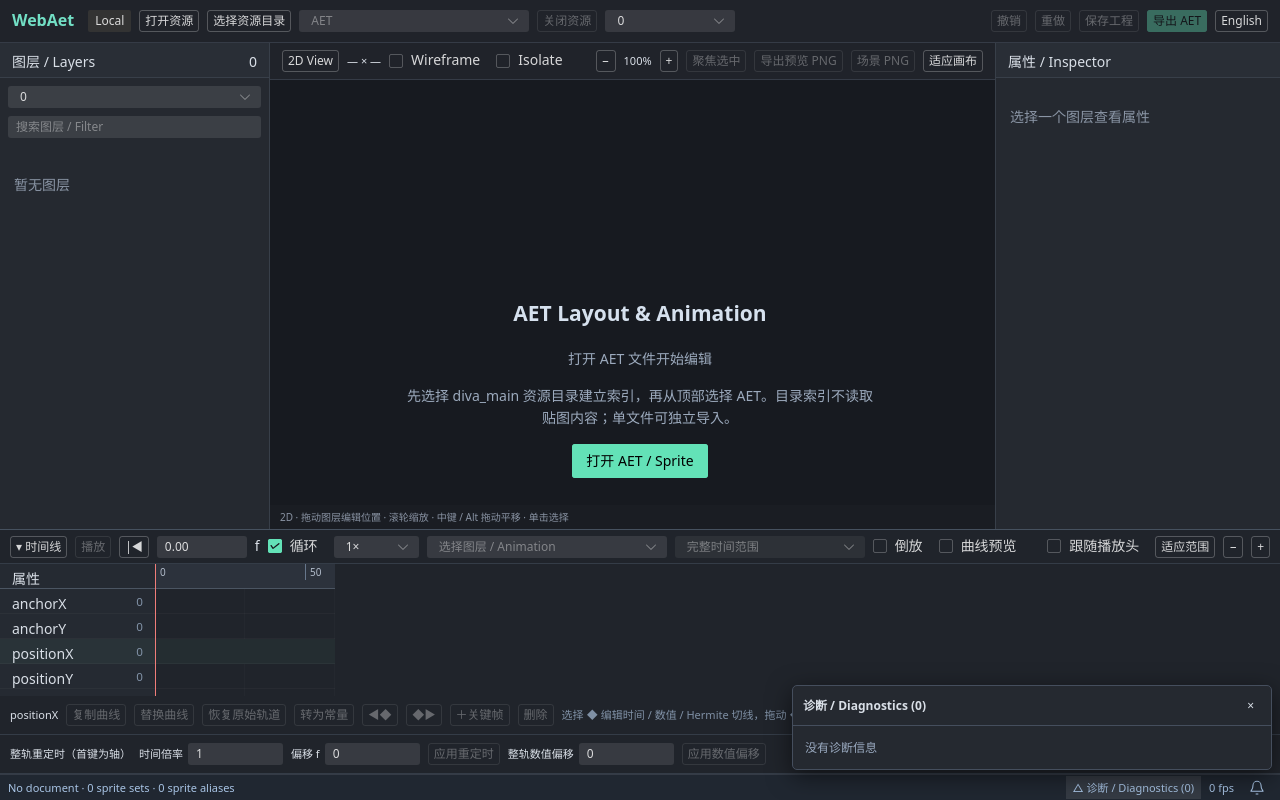
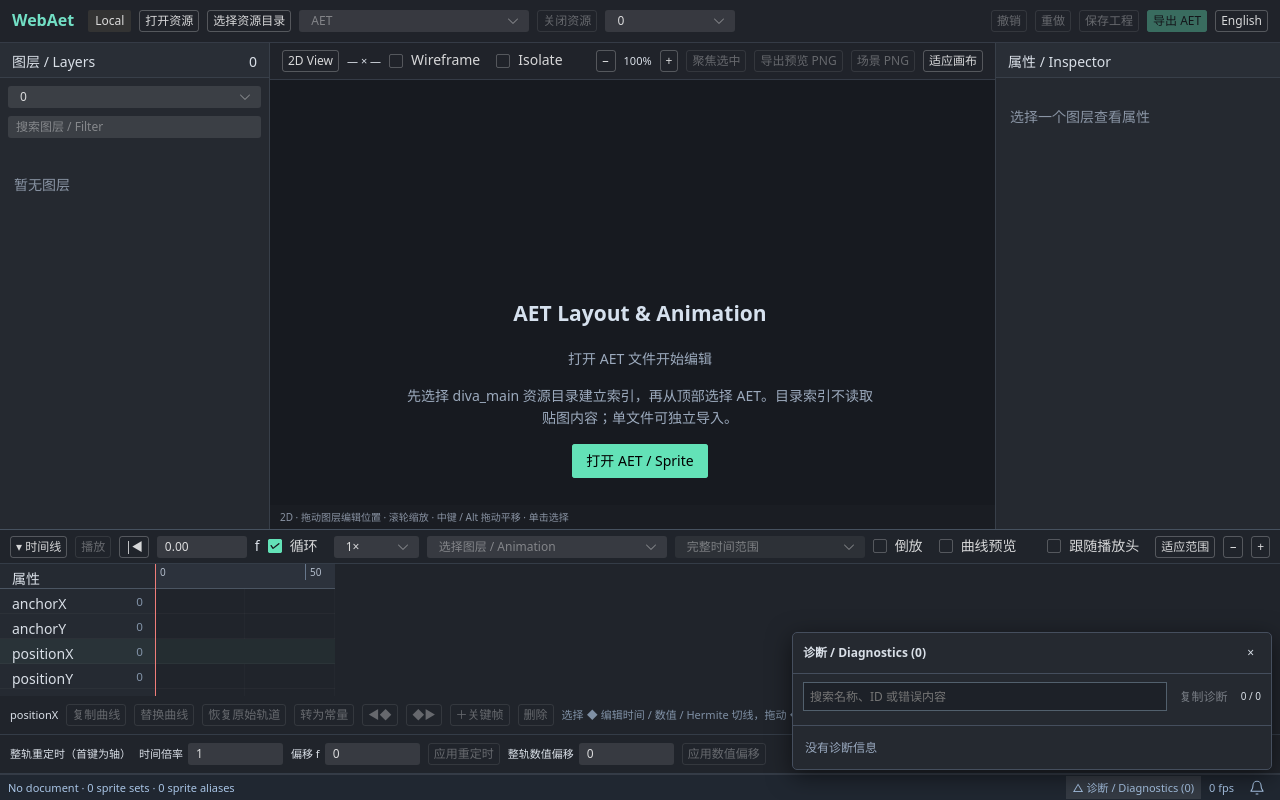
Before and after one commit to samnyan/WebAet, a Vue app: page /#/ in a window 1280 px wide. Both pictures are taken after a click on the button "显示诊断". Built offline with nearby package versions, Linux system fonts and the light colour scheme.

Commit message:
feat: search and copy filtered diagnostics

```diff
--- a/src/components/editor/EditorStatusBar.vue
+++ b/src/components/editor/EditorStatusBar.vue
@@ -15,6 +15,13 @@ watch(() => props.editor.error.value, text => { if (text) { record(text, 'error'
 watch(() => [...props.editor.notices.value], list => { for (const text of list) record(text, 'info') })
 watch(() => props.editor.completedOperation.value, text => { if (text) record(text, 'success') })
 const diagnostics = computed(() => [...new Set([...(props.editor.error.value ? [props.editor.error.value] : []), ...props.editor.notices.value, ...props.warnings])])
+const query = ref(''), copyStatus = ref('')
+const filteredDiagnostics = computed(() => { const text = query.value.trim().toLowerCase(); return diagnostics.value.filter(item => item.toLowerCase().includes(text)) })
+watch([query, diagnostics], () => { copyStatus.value = '' })
+async function copyDiagnostics() {
+  try { await navigator.clipboard.writeText(filteredDiagnostics.value.join('\n')); copyStatus.value = '已复制' }
+  catch (err) { copyStatus.value = `复制失败：${String(err)}` }
+}
 const task = computed(() => props.progress?.phase ?? props.editor.operation.value)
 watch(() => !!props.progress, (current, previous) => { if (!current && previous) record('资源任务已结束（详情见诊断）', 'info') })
 function toggle(value: 'notifications' | 'diagnostics') { panel.value = panel.value === value ? null : value }
@@ -33,10 +40,11 @@ onBeforeUnmount(() => { document.removeEventListener('pointerdown', outside); do
     <button class="status-item bell" data-testid="notifications-toggle" :aria-expanded="panel === 'notifications'" :title="panel === 'notifications' ? '隐藏通知' : '显示通知'" aria-label="通知" @click="toggle('notifications')"><svg viewBox="0 0 24 24" width="16" height="16" fill="none" stroke="currentColor" stroke-width="1.6"><path d="M18 8a6 6 0 0 0-12 0c0 7-3 7-3 9h18c0-2-3-2-3-9M10 21h4" /></svg><span v-if="history.length">{{ history.length }}</span></button>
     <section v-if="panel" class="status-popup" :data-testid="`${panel}-popup`" role="region" :aria-label="panel === 'notifications' ? '通知列表' : '诊断列表'">
       <header><strong>{{ panel === 'notifications' ? '通知 / Notifications' : `诊断 / Diagnostics (${diagnostics.length})` }}</strong><div class="spacer" /><button v-if="panel === 'notifications'" class="status-item" @click="history = []; editor.error.value = ''">清除通知</button><button class="status-item" aria-label="关闭面板" @click="panel = null">×</button></header>
+      <div v-if="panel === 'diagnostics'" class="diagnostic-tools"><input v-model="query" data-testid="diagnostics-search" aria-label="搜索诊断" placeholder="搜索名称、ID 或错误内容" /><button class="status-item" :disabled="!filteredDiagnostics.length" @click="copyDiagnostics">复制诊断</button><small>{{ filteredDiagnostics.length }} / {{ diagnostics.length }}</small><span role="status">{{ copyStatus }}</span></div>
       <div class="popup-list">
         <article v-if="panel === 'notifications' && task" data-testid="resource-progress" class="notification task"><strong><span class="spinner" />{{ task }}</strong><template v-if="progress"><p>{{ progress.current }}</p><p>{{ progress.done }}{{ progress.total ? ` / ${progress.total}` : ' 项（总量未知）' }}</p><progress v-if="progress.total" :value="progress.done" :max="progress.total" /><button class="status-item" data-testid="cancel-load" @click="emit('cancel')">取消任务</button></template><p v-else>处理中…</p></article>
         <template v-if="panel === 'notifications'"><article v-for="item in history" :key="item.id" class="notification" :class="item.kind"><span>{{ item.kind === 'error' ? '错误' : item.kind === 'success' ? '完成' : '信息' }}</span><p>{{ item.text }}</p><button class="status-item dismiss" aria-label="移除此通知" @click="history = history.filter(n => n.id !== item.id)">×</button></article><p v-if="!history.length && !task" class="empty">没有新通知</p></template>
-        <template v-else><article v-for="text in diagnostics" :key="text" class="notification warning"><span>△ 诊断</span><p>{{ text }}</p></article><p v-if="!diagnostics.length" class="empty">没有诊断信息</p></template>
+        <template v-else><article v-for="text in filteredDiagnostics" :key="text" class="notification warning"><span>△ 诊断</span><p>{{ text }}</p></article><p v-if="!filteredDiagnostics.length" class="empty">{{ diagnostics.length ? '没有匹配的诊断' : '没有诊断信息' }}</p></template>
       </div>
     </section>
   </footer>
@@ -48,6 +56,7 @@ onBeforeUnmount(() => { document.removeEventListener('pointerdown', outside); do
 .status-item:hover, .status-item[aria-expanded=true] { background: #ffffff18; }
 .bell { height: 25px; }.fps { white-space: nowrap; }
 .status-popup { position: absolute; right: 8px; bottom: 30px; width: min(480px, calc(100vw - 16px)); z-index: 150; background: #252930; color: #d9dfe7; border: 1px solid #454e5d; border-radius: 5px; box-shadow: 0 6px 24px #0008; font-size: 12px; }
+.diagnostic-tools { display: flex; flex-wrap: wrap; align-items: center; gap: 6px; padding: 8px 10px; border-bottom: 1px solid #454e5d; }.diagnostic-tools input { flex: 1; min-width: 120px; background: #1d2128; color: inherit; border: 1px solid #52606d; padding: 4px 6px; }.diagnostic-tools [role=status] { width: 100%; overflow-wrap: anywhere; }.status-item:disabled { opacity: .45; cursor: default; }
 .status-popup header { display: flex; align-items: center; padding: 7px 10px; border-bottom: 1px solid #454e5d; }
 .popup-list { max-height: min(420px, 60vh); overflow: auto; }.notification { position: relative; padding: 10px 32px 10px 12px; border-bottom: 1px solid #ffffff12; overflow-wrap: anywhere; }.notification p { margin: 4px 0 0; white-space: pre-wrap; }.notification > span { color: #a8c4e5; }.error > span { color: #ff9a9a; }.warning > span { color: #e4bf81; }.success > span { color: #82dca9; }.dismiss { position: absolute; right: 5px; top: 6px; }.empty { padding: 12px; margin: 0; color: #9aaac0; }.task strong { display: flex; align-items: center; gap: 6px; }.task progress { width: 100%; height: 4px; }
 .spinner { display: inline-block; width: 10px; height: 10px; border: 1.5px solid #ffffff40; border-top-color: #a8c4e5; border-radius: 50%; animation: spin 1s linear infinite; flex-shrink: 0; }@keyframes spin { to { transform: rotate(360deg); } }
```
